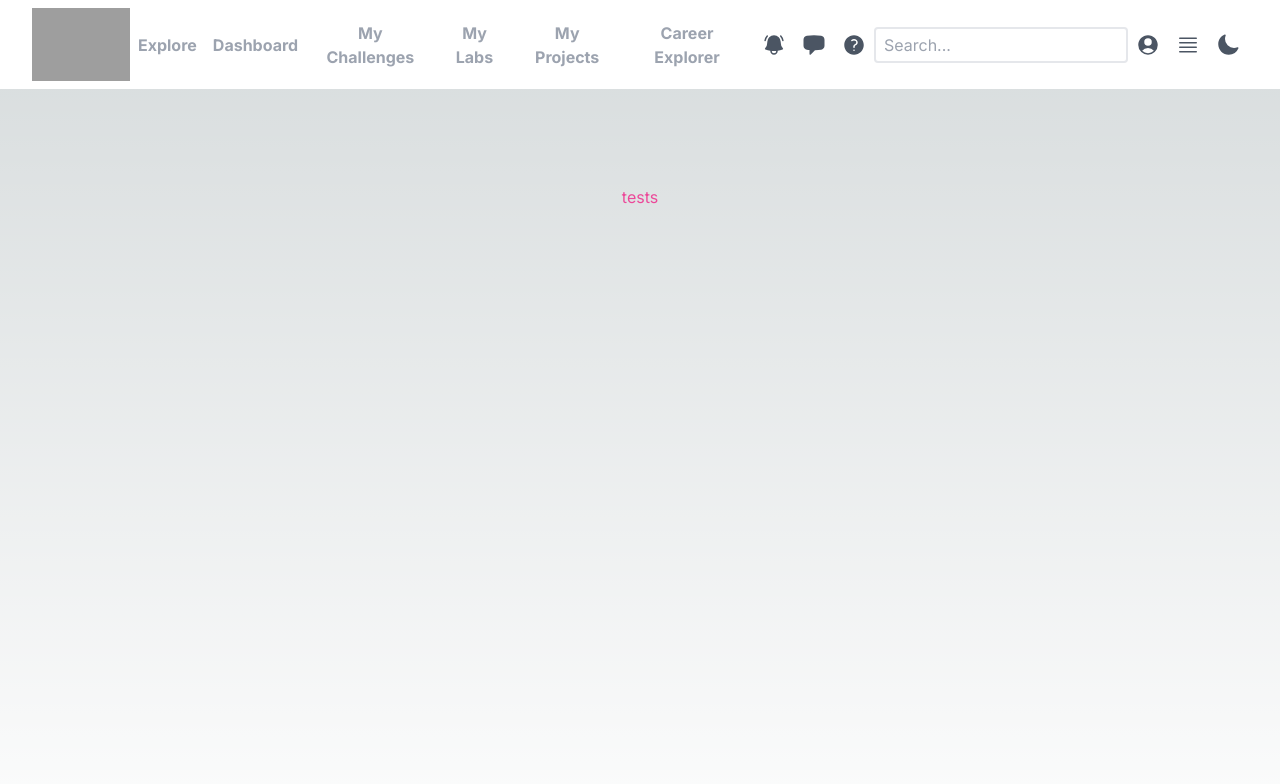
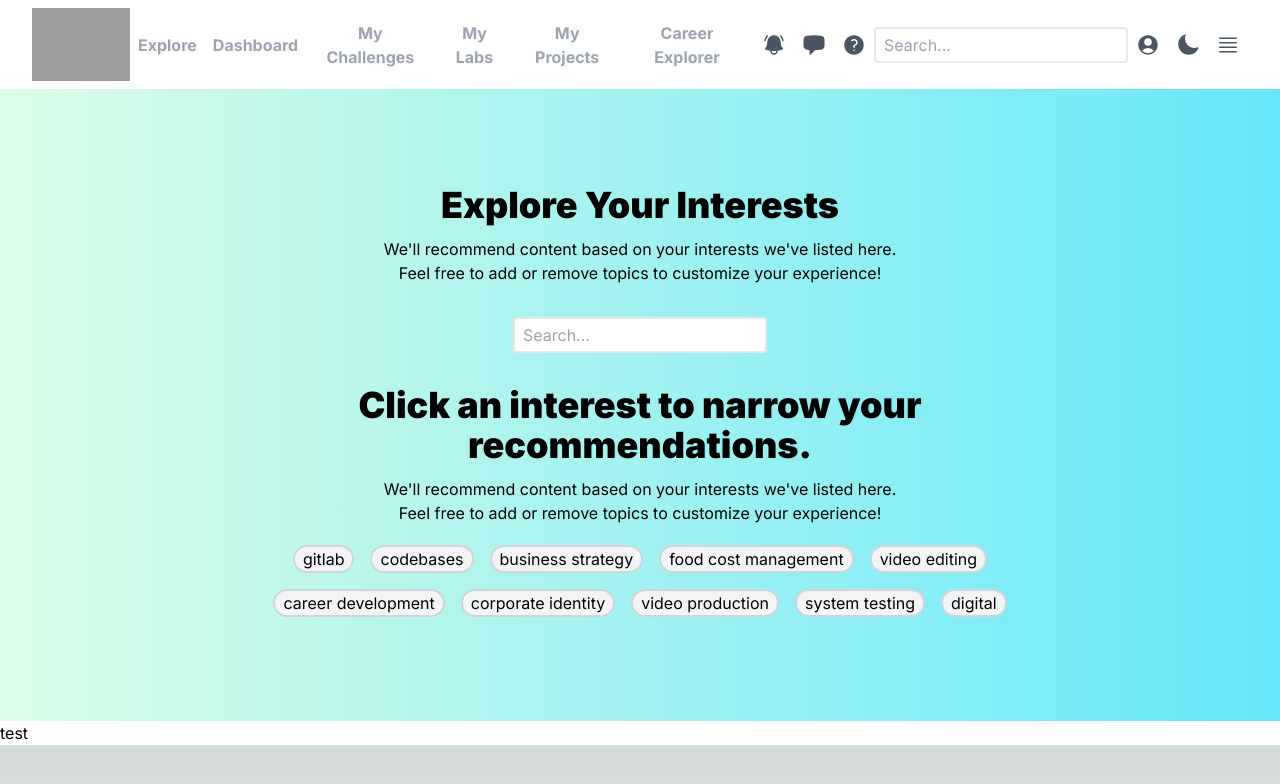
Before and after one commit to brandonduong/Prepr, a Next.js app: page / in a window 1280 px wide. Shown: the top 784 px of the page. Built offline with nearby package versions, Linux system fonts and the light colour scheme; grey boxes are pictures that could not be loaded.

Commit message:
added interests

```diff
--- a/app/page.tsx
+++ b/app/page.tsx
@@ -1,22 +1,68 @@
 "use client";
 
 import Header from "@/components/Header";
+import Search from "@/components/Header/Search";
+import Interest from "@/components/Home/Interest";
 import clsx from "clsx";
 import Image from "next/image";
 import { useState } from "react";
 
 export default function Home() {
   const [dark, setDark] = useState(false);
+
+  const interests = [
+    "gitlab",
+    "codebases",
+    "business strategy",
+    "food cost management",
+    "video editing",
+    "career development",
+    "corporate identity",
+    "video production",
+    "system testing",
+    "digital",
+  ];
+
   return (
     <main className={clsx({ dark: dark })}>
       <Header dark={dark} setDark={setDark} />
       <section
         className={
-          "flex min-h-screen flex-col items-center justify-between p-24"
+          "flex flex-col items-center justify-between py-24 px-64 bg-gradient-to-r from-green-100 to-cyan-300 dark:from-green-500 dark:to-cyan-500"
         }
       >
-        <div className="text-pink-500 dark:text-pink-200">tests {dark}</div>
+        <div className="dark:text-gray-200 text-center">
+          <h1 className="text-4xl font-black pb-3">Explore Your Interests</h1>
+          <h6>
+            We&apos;ll recommend content based on your interests we&apos;ve
+            listed here.
+          </h6>
+          <h6>
+            Feel free to add or remove topics to customize your experience!
+          </h6>
+        </div>
+        <div className="py-8">
+          <Search />
+        </div>
+        <div className="dark:text-gray-200 text-center">
+          <h1 className="text-4xl font-black pb-3">
+            Click an interest to narrow your recommendations.
+          </h1>
+          <h6>
+            We&apos;ll recommend content based on your interests we&apos;ve
+            listed here.
+          </h6>
+          <h6>
+            Feel free to add or remove topics to customize your experience!
+          </h6>
+        </div>
+        <div className="flex pt-3 flex-wrap justify-center">
+          {interests.map((i) => (
+            <Interest key={i}>{i}</Interest>
+          ))}
+        </div>
       </section>
+      <section>test</section>
     </main>
   );
 }
--- a/components/Header/index.tsx
+++ b/components/Header/index.tsx
@@ -47,13 +47,14 @@ export default function Header({
         </NavIcon>
       </div>
 
-      <NavIcon>
-        <Bars />
-      </NavIcon>
-
-      <NavIcon onClick={() => setDark(!dark)}>
-        <Moon />
-      </NavIcon>
+      <div className="whitespace-nowrap">
+        <NavIcon onClick={() => setDark(!dark)}>
+          <Moon />
+        </NavIcon>
+        <NavIcon>
+          <Bars />
+        </NavIcon>
+      </div>
     </div>
   );
 }
--- /dev/null
+++ b/components/Home/Interest.tsx
@@ -0,0 +1,7 @@
+export default function Interest({ children }: { children: React.ReactNode }) {
+  return (
+    <button className="rounded-full bg-gray-100 px-2 m-2 border-2 border-gray-300">
+      {children}
+    </button>
+  );
+}
```
